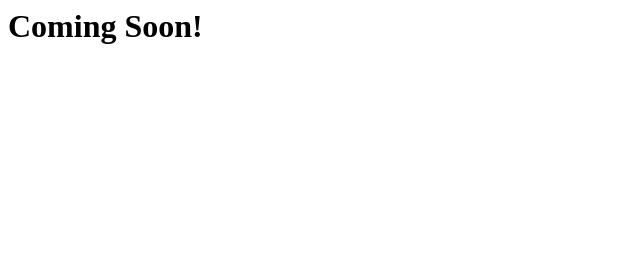
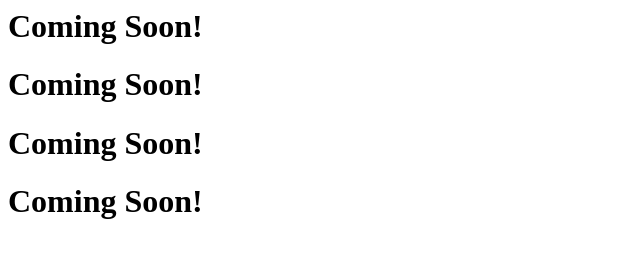
Before and after one commit to Innoractive/commalertmobile, a plain HTML site: page test.html in a window 1280 px wide. Shown: the whole page, without its empty margins (0-640 px from the left). Drawn offline with Linux system fonts and the light colour scheme.

Commit message:
Update test.html

```diff
--- a/test.html
+++ b/test.html
@@ -1,3 +1,6 @@
 <html>
   <h1>Coming Soon!</h1>
+   <h1>Coming Soon!</h1>
+    <h1>Coming Soon!</h1>
+     <h1>Coming Soon!</h1>
 </html>
```
